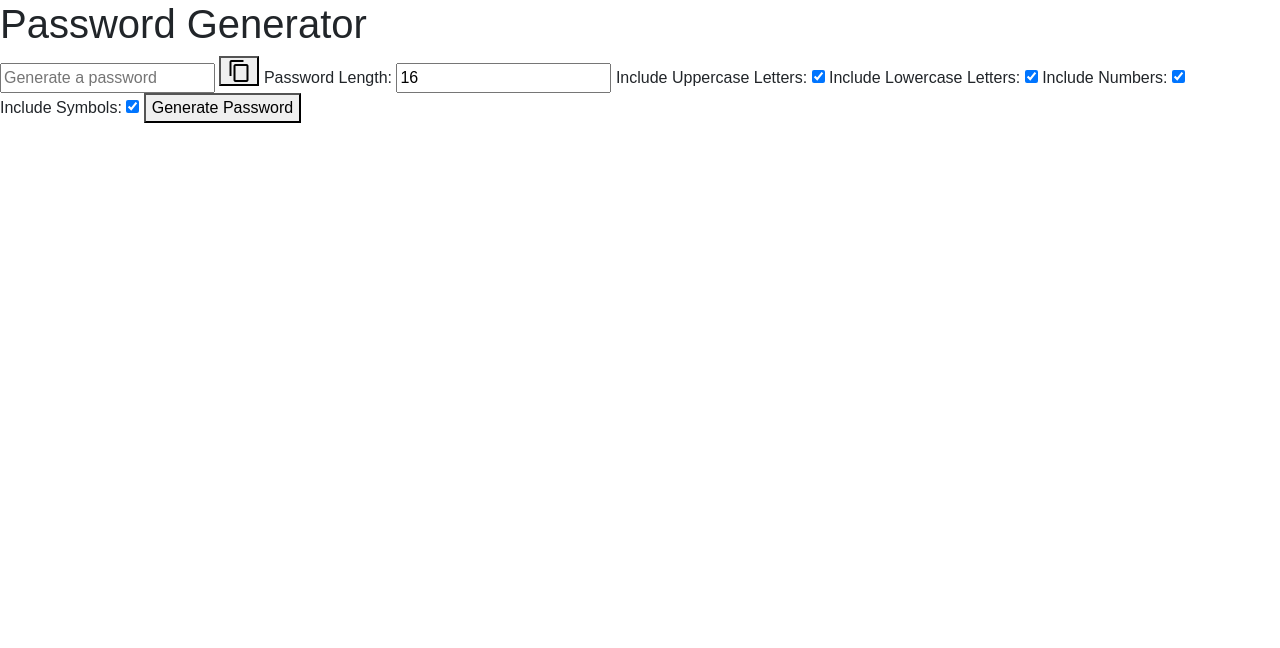
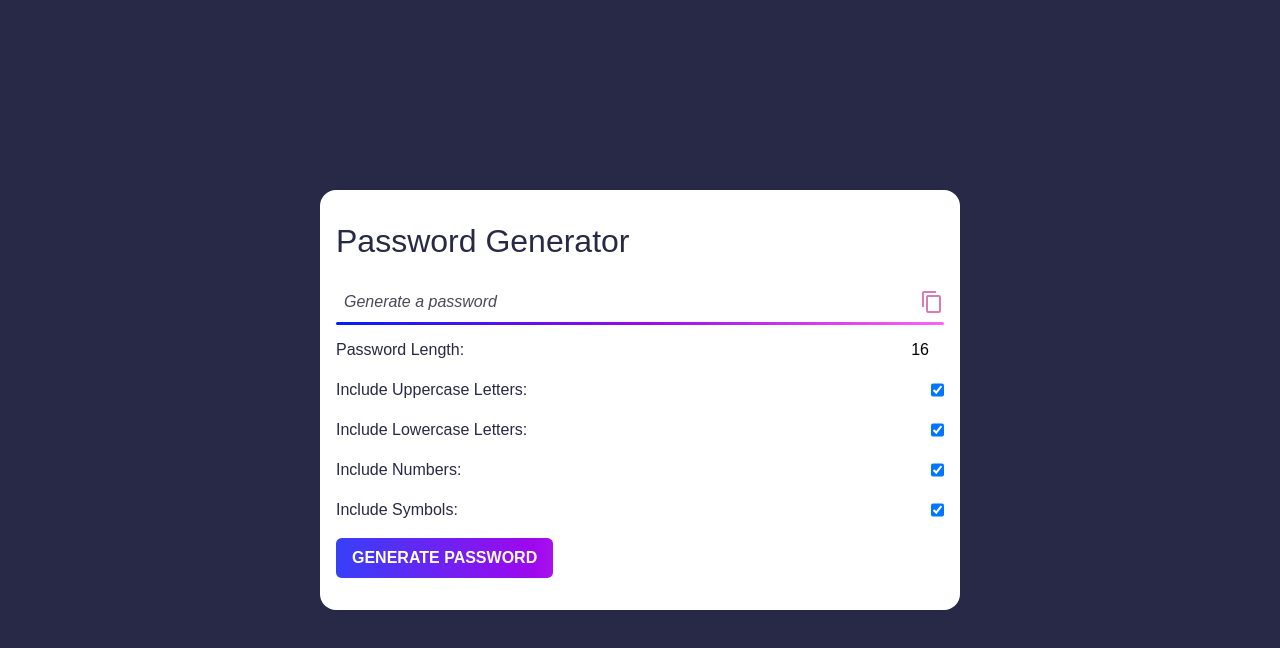
Before and after one commit to BeatrizDeFreitas/Password-Generator, a plain HTML site: page index.html in a window 1280 px wide. Drawn offline with nearby package versions, Linux system fonts and the light colour scheme.

Commit message:
css done

```diff
--- a/style.css
+++ b/style.css
@@ -1,3 +1,120 @@
+:root {
+    --darkblue: #282847;
+    --gray: #494957;
+    --pink: rgb(218, 122, 183);
+}
+
 *{
     font-family: fantasy;
+    margin: 0;
+    padding: 0;
+    box-sizing: border-box;
 }
+
+body {
+    background-color: var(--darkblue);
+    color: var(--darkblue);
+}
+
+main {
+    display: flex;
+    align-items: center;
+    justify-content: center;
+    min-height: 100vh;
+    padding: 2rem;
+}
+
+.generator {
+    width: 100%;
+    max-width: 640px;
+    padding: 2rem 1rem;
+    background-color: white;
+    border-radius: 1rem;
+}
+
+h1 {
+    font-size: 2rem;
+    margin-bottom: 1.3rem;
+}
+
+input:not([type='checkbox']), button {
+    appearance: none;
+    outline: none;
+    border: none;
+    background: none;
+}
+
+input[type='checkbox'] {
+    cursor: pointer;
+}
+
+.password-wrap {
+    position: relative;
+    display: flex;
+    width: 100%;
+    margin-bottom: 1rem;
+}
+
+.password-wrap::after {
+    content: '';
+    display: block;
+    position: absolute;
+    top: 100%;
+    height: 3px;
+    left: 0;
+    right: 0;
+    border-radius: 3px;
+    background: rgb(0,30,250);
+    background: linear-gradient(90deg, rgba(0,30,250,1) 0%, rgba(158,8,237,1) 51%, rgba(255,98,244,1) 100%);
+}
+
+.password-wrap input {
+    flex: 1 1 0%;
+    padding: 0.5rem;
+    color: var(--darkblue);
+}
+
+.generator input::placeholder {
+    color: var(--gray);
+    font-style: italic;
+}
+
+.password-wrap button {
+    cursor: pointer;
+    color: var(--pink);
+}
+
+label {
+    display: flex;
+    white-space: nowrap;
+    user-select: none;
+    margin-bottom: 1rem;
+}
+
+label span {
+    display: block;
+    flex: 1 1 0%;
+    white-space: nowrap;
+}
+
+label input[type='number'] {
+    text-align: right;
+}
+
+button[type='submit'] {
+    cursor: pointer;
+    padding: 0.5rem 1rem;
+    color: white;
+    font-weight: bold;
+    text-transform: uppercase;
+    background: rgb(26,79,250);
+    background: linear-gradient(90deg, rgba(26,79,250,1) 0%, rgba(158,8,237,1) 58%, rgba(255,98,244,1) 100%);
+    background-size: 200%;
+    background-position: 25%;
+    transition: 0.3s ease-out;
+    border-radius: 0.35rem;
+}
+
+button[type='submit']:hover {
+    background-position: 75%;
+}
```
